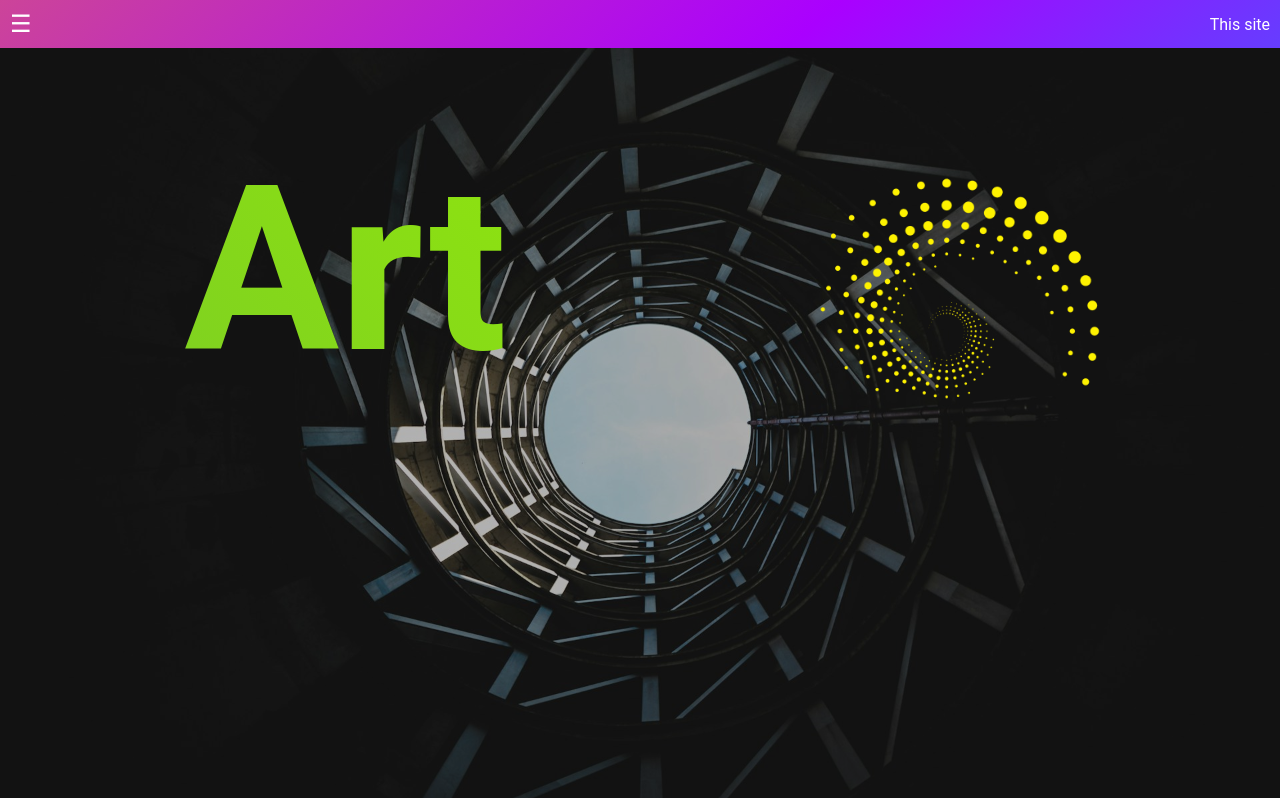
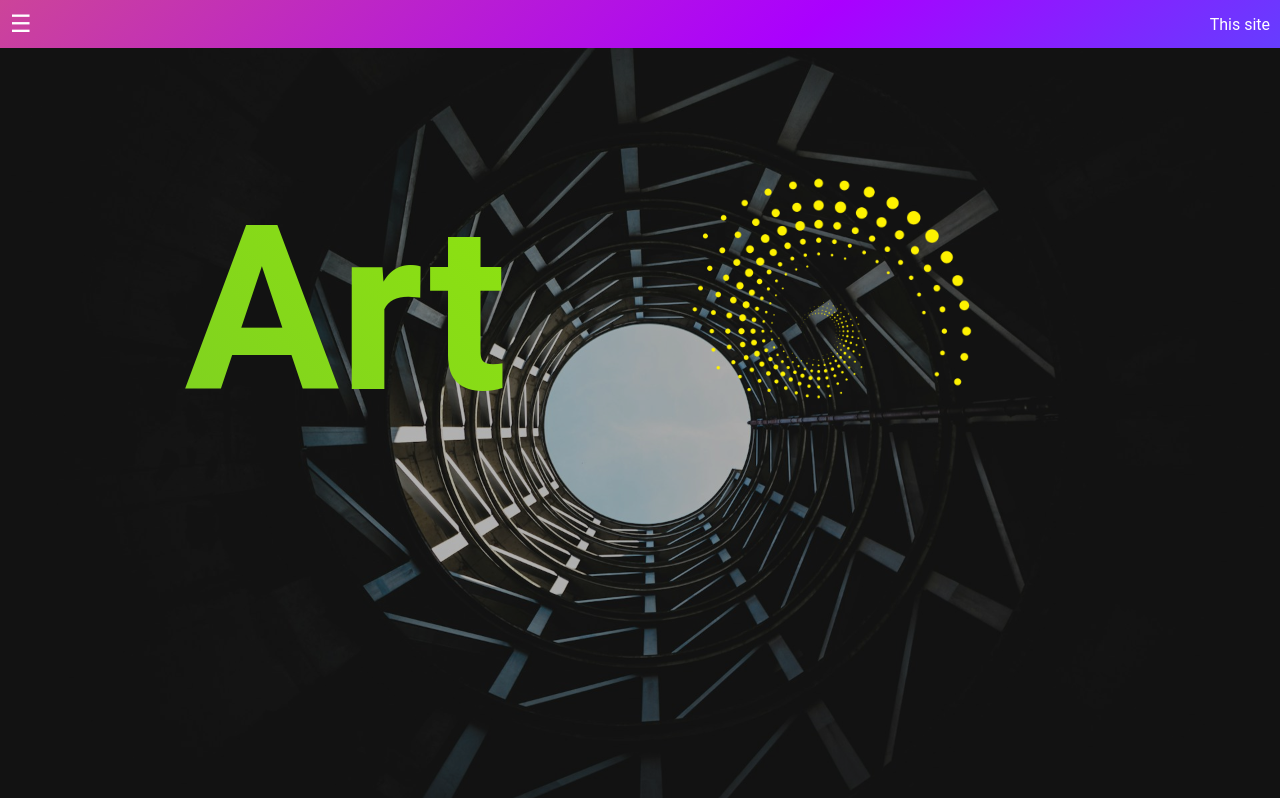
Before and after one commit to Komicalgillbates/mysite, a plain HTML site: page index.html in a window 1280 px wide. Shown: the top 798 px of the page. Drawn offline with Linux system fonts and the light colour scheme.

Commit message:
Update styles.css

```diff
--- a/styles.css
+++ b/styles.css
@@ -47,7 +47,7 @@ body::before {
     height: auto;
     position: fixed;
     top: 135px; /* Adjust to place below the top bar */
-    left: 75%; /* Move the image's left edge to the center of the screen */
+    left: 65%; /* Move the image's left edge to the center of the screen */
     transform: translateX(-50%);
     opacity: 1; /* Initial full opacity */
     transition: opacity 0.2s ease; /* Smooth transition for opacity */
@@ -61,7 +61,7 @@ body::before {
     color: transparent; /* Make text transparent to show the gradient */
     text-align: center;
     position: fixed;
-    top: 135px; /* Vertically center the element */
+    top: 175px; /* Vertically center the element */
     left: 27%; /* Horizontally center the element */
     transform: translate(-50%);
     opacity: 1; /* Initial full opacity */
```
